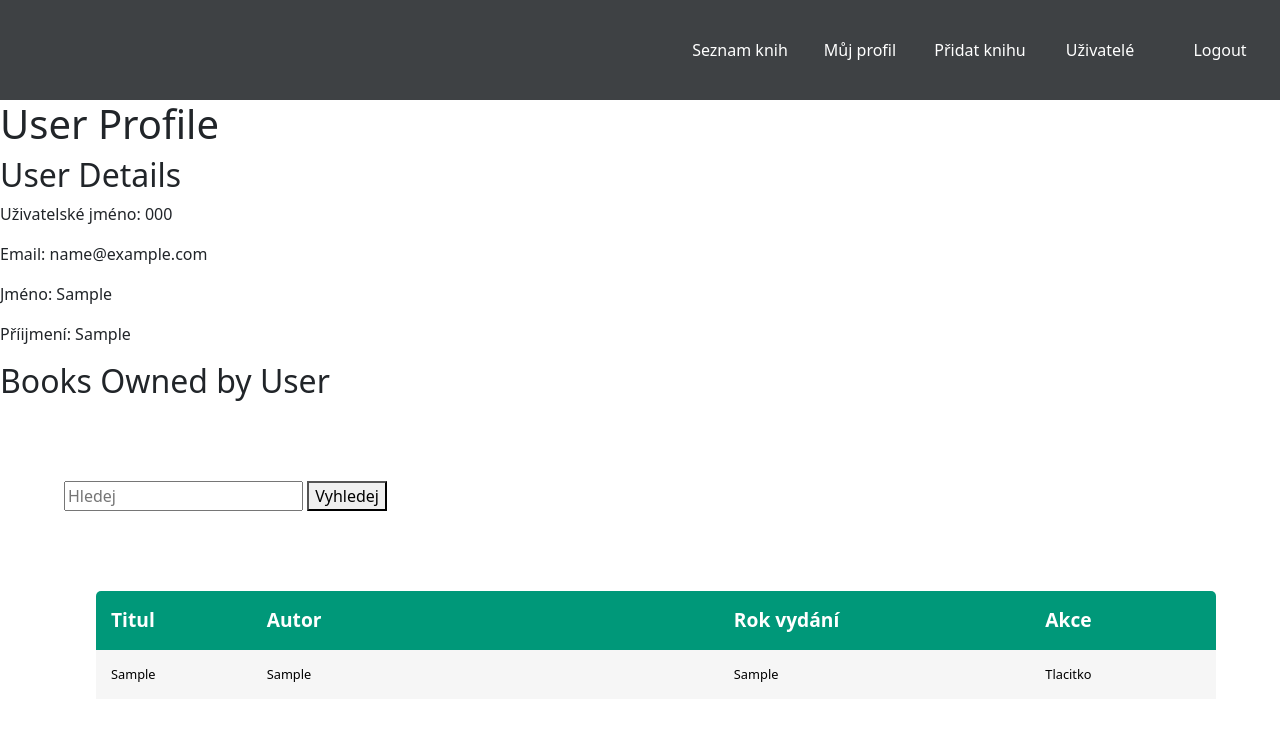
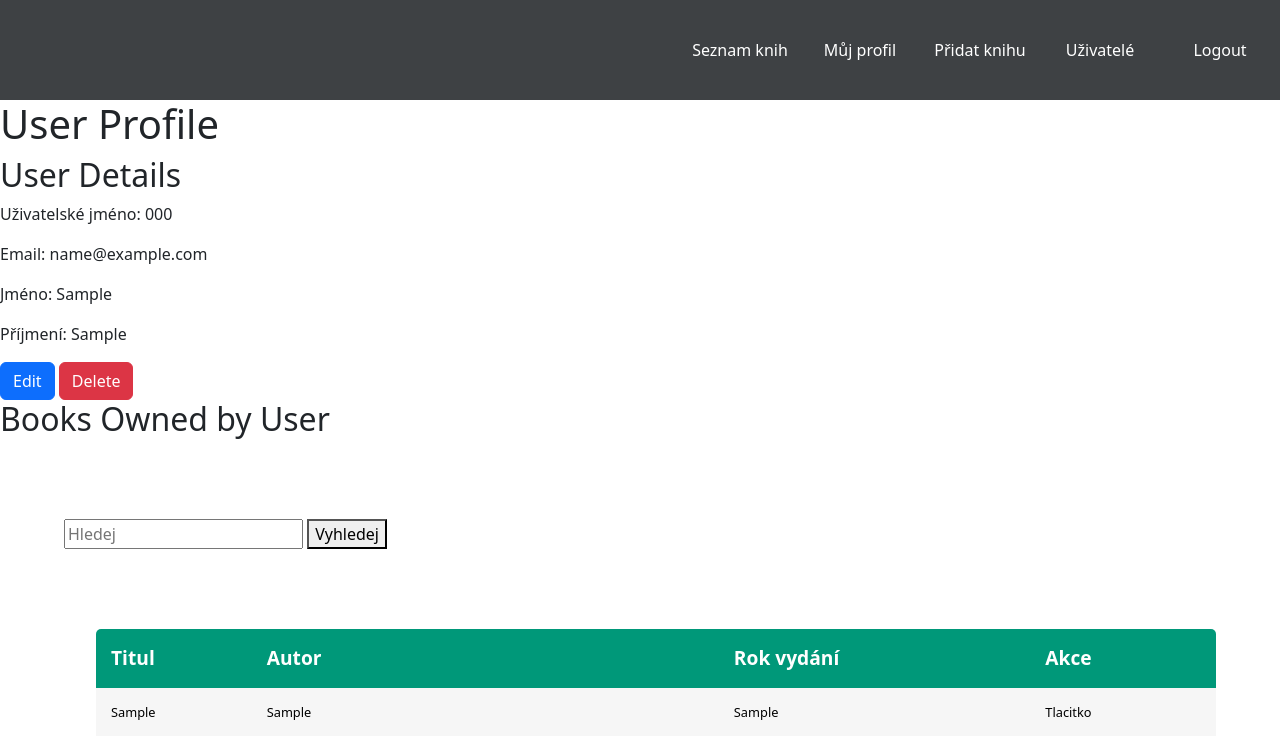
Before and after one commit to MichalEder/LibrApp, a Django app: page /Librapp/1/profil in a window 1280 px wide. Shown: the top 736 px of the page. Run offline with Django 4.2, Linux system fonts and the light colour scheme; a user stored in the database is signed in; tables that the repository leaves empty hold one stand-in row (values such as "Sample post"); some libraries are stand-ins or nearby versions.

Commit message:
renpridana podminka pro zobrazeni tlacitek Edit, Delete pro vlastnika a admina

```diff
--- a/dj_Librapp/Librapp/templates/Librapp/profil.html
+++ b/dj_Librapp/Librapp/templates/Librapp/profil.html
@@ -8,8 +8,11 @@
     <p>Uživatelské jméno: {{ user.uzivatelske_jmeno }}</p>
     <p>Email: {{ user.email }}</p>
     <p>Jméno: {{ user.jmeno }}</p>
-    <p>Příijmení: {{ user.prijmeni }}</p>
-
+    <p>Příjmení: {{ user.prijmeni }}</p>
+    {% if user == request.user or request.user.is_admin %}
+        <a href="{% url 'edit' user.id %}" class="btn btn-primary">Edit</a>
+        <a href="{% url 'delete' user.id %}" class="btn btn-danger">Delete</a>
+    {% endif %}
 
   <h2>Books Owned by User</h2>
 
--- a/dj_Librapp/Librapp/templates/base.html
+++ b/dj_Librapp/Librapp/templates/base.html
@@ -19,8 +19,7 @@
             <div class="nav_item"><a href="{% url 'pridat knihu' %}">Přidat knihu</a></div>
             <div class="nav_item"><a href="{% url 'uzivatele' %}">Uživatelé</a></div>
             <div class="nav_item"><a href="{% url 'logout' %}">Logout</a></div>
-                {% if request.user.is_admin %}
-                {% endif %}
+
             {% else %}
             <div class="nav_item"><a href="{% url 'index' %}">Seznam knih</a></div>
             <div class="nav_item"><a href="{% url 'login' %}">Login</a></div>
```
